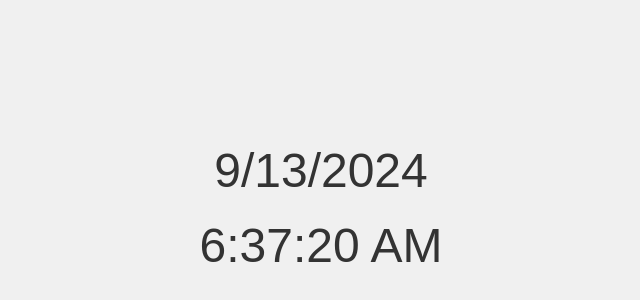
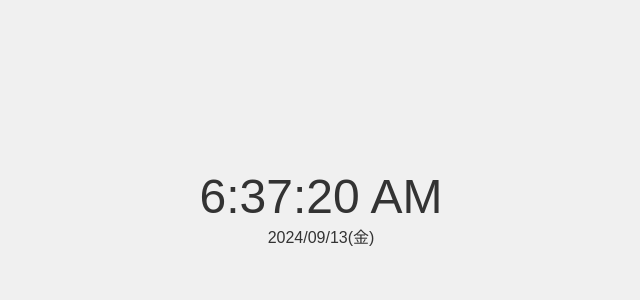
Before and after one commit to nakayasaki/testClock, a plain HTML site: page index.html in a window 1280 px wide. Shown: the part 192-492 px from the top of the page, without its empty margins (319-959 px from the left). Drawn offline with Linux system fonts and the light colour scheme.

Commit message:
Update index.html

```diff
--- a/index.html
+++ b/index.html
@@ -15,26 +15,44 @@
       margin: 0;
       background-color: #f0f0f0;
     }
-    #calendar, #clock {
+    #calendar {
+      font-size: 1rem; /* 文字サイズを大きく設定 */
+      margin: 0px 0; /* 上下の余白を狭く設定 */
+      color: #333;
+    }
+    #clock {
       font-size: 3rem; /* 文字サイズを大きく設定 */
-      margin: 10px 0;
+      margin: 0px 0; /* 上下の余白を狭く設定 */
       color: #333;
     }
   </style>
 </head>
 <body>
+  <div id="clock"></div>
   <div id="calendar"></div>
-  <div id="clock"></div>
 
   <script>
     document.addEventListener("DOMContentLoaded", function() {
       const clockElement = document.getElementById("clock");
       const calendarElement = document.getElementById("calendar");
 
+      // 曜日を日本語形式に変換するための配列
+      const weekDays = ["日", "月", "火", "水", "木", "金", "土"];
+
+      function formatDate(date) {
+        const year = date.getFullYear();
+        const month = String(date.getMonth() + 1).padStart(2, '0');
+        const day = String(date.getDate()).padStart(2, '0');
+        const dayOfWeek = weekDays[date.getDay()]; // 曜日を取得
+        return `${year}/${month}/${day}(${dayOfWeek})`;
+      }
+
       function updateDateTime() {
         const now = new Date();
-        clockElement.textContent = `${now.toLocaleTimeString()}`;
-        calendarElement.textContent = `${now.toLocaleDateString()}`;
+        const formattedDate = formatDate(now);
+
+        clockElement.textContent = now.toLocaleTimeString();
+        calendarElement.textContent = formattedDate;
       }
 
       updateDateTime();  // ページ読み込み時に即座に更新
```
